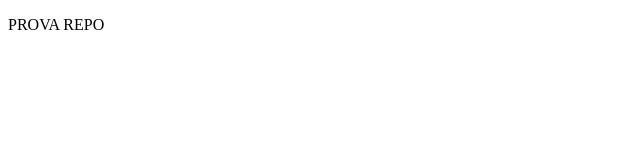
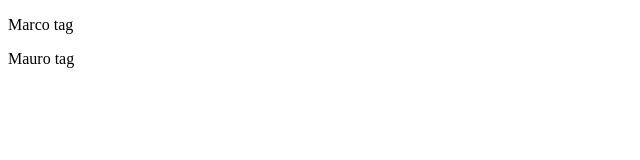
Before and after one commit to weareuprising/first-repo, a plain HTML site: page index.html in a window 1280 px wide. Shown: the whole page, without its empty margins (0-640 px from the left). Drawn offline with Linux system fonts and the light colour scheme.

Commit message:
index updated

```diff
--- a/index.html
+++ b/index.html
@@ -10,7 +10,11 @@
 	<body>
 
 		<div id="wrapper">
-		    <p>PROVA REPO</p>
+
+		    <p>Marco tag</p>
+		    <p>Mauro tag</p>
+
+
 		</div>
 
 	</body>
```
